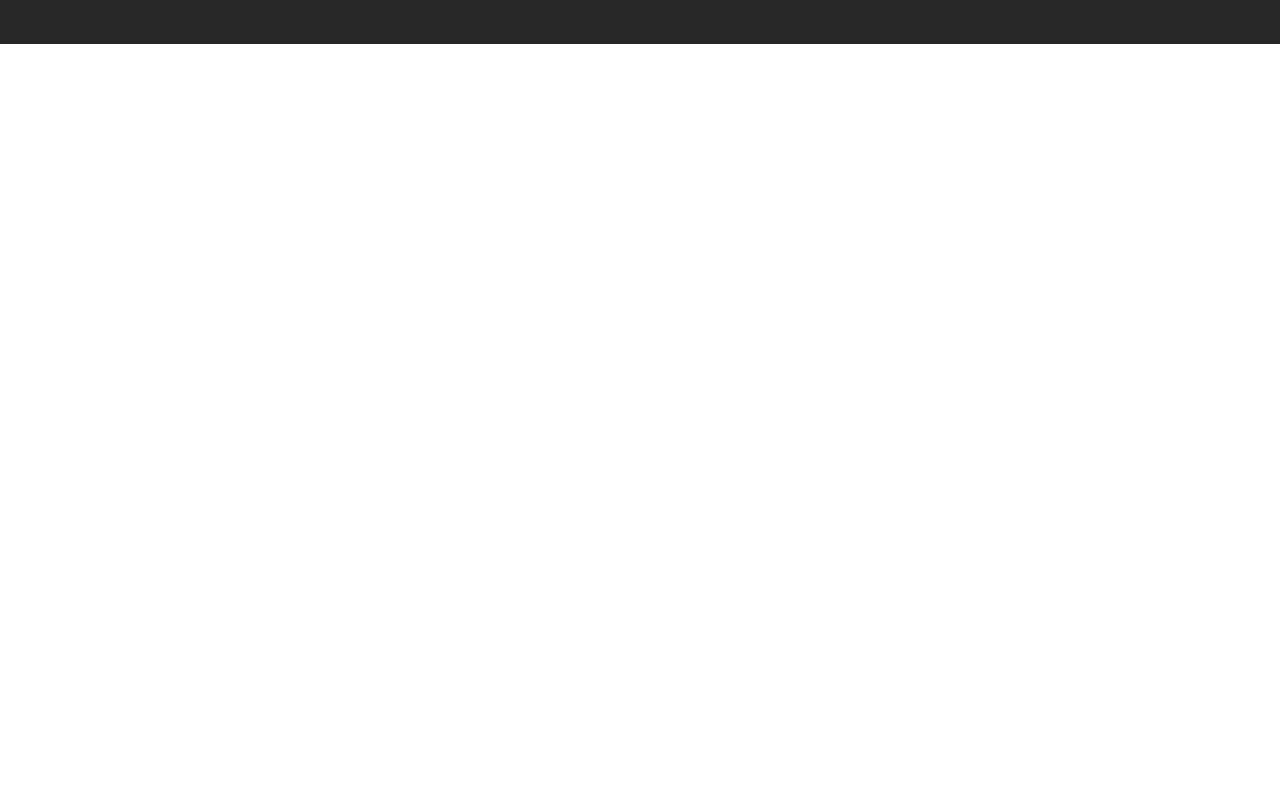
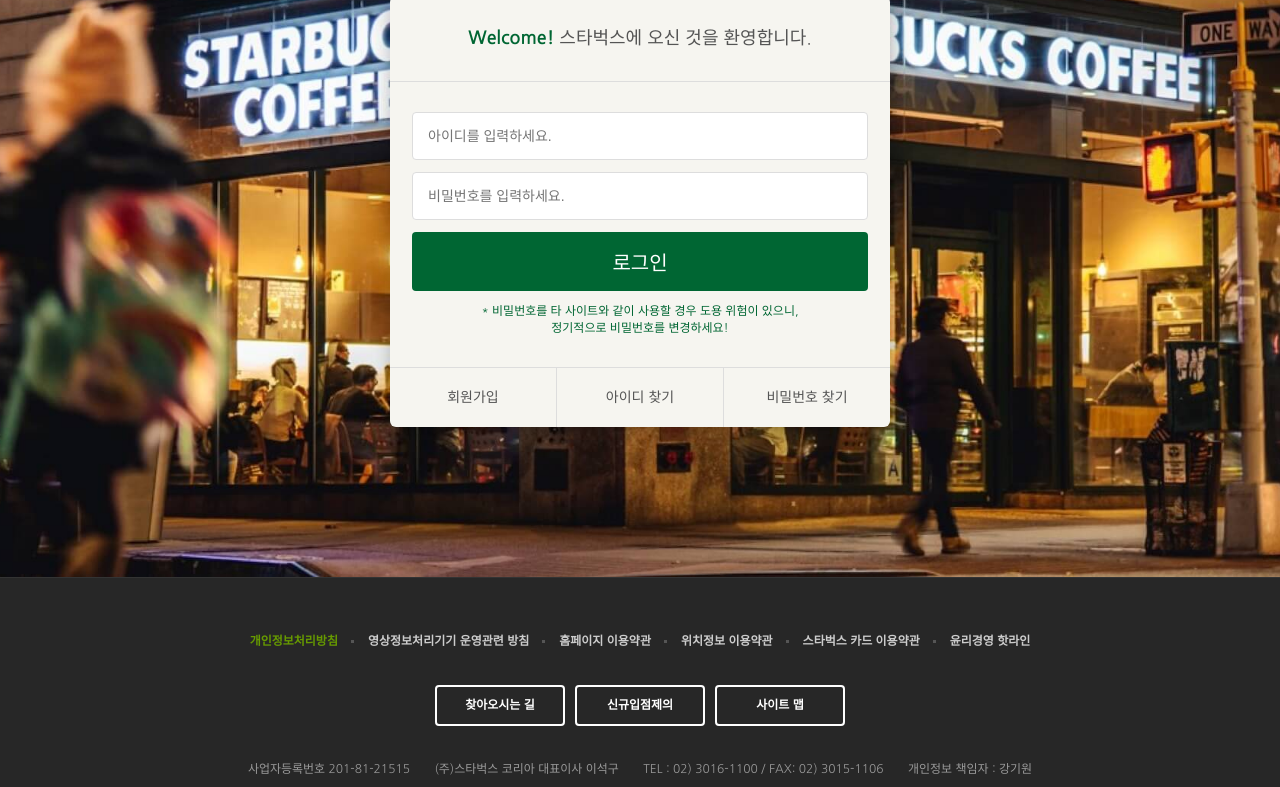
Before and after one commit to jeongbohyeoun/Starbucks, a plain HTML site: page signin/index.html in a window 1280 px wide. Shown: the part 290-1077 px from the top of the page. Before the commit the page ends 800 px from the top, so only its background shows below. Drawn offline with nearby package versions, Linux system fonts and the light colour scheme.

Commit message:
로그인 페이지 완성

```diff
--- /dev/null
+++ b/css/signin.css
@@ -0,0 +1,79 @@
+.signin {
+  margin-top: 120px;
+  padding: 100px 0 150px;
+  background-image: url("../images/signin_bg.jpg");
+  background-repeat: no-repeat;
+  background-position: center;
+  background-attachment: fixed;
+  background-size: cover;
+}
+.signin h1 {
+  color: #fff;
+  font-size: 30px;
+  font-weight: 700;
+  text-align: center;
+  margin-bottom: 24px;
+}
+.signin__card {
+  width: 500px;
+  margin: 0 auto;
+  border-radius: 6px;
+  background-color: #F6F5F0;
+  box-shadow: 2px 2px 20px rgba(0,0,0,.3);
+  color: #555;
+}
+.signin__card h2 {
+  padding: 30px;
+  font-size: 18px;
+  text-align: center;
+  border-bottom: 1px solid #ddd;
+}
+.signin__card h2 strong {
+  font-weight: 700;
+  color: #006633;
+}
+.signin__card form {
+  padding: 30px 22px;
+}
+.signin__card form input {
+  width: 100%;
+  margin-bottom: 12px;
+  padding: 15px;
+  border: 1px solid #ddd;
+  border-radius: 4px;
+  outline: none;
+  box-sizing: border-box;
+  font-size: 14px;
+}
+
+.signin__card form [type='submit'] {
+  background-color: #006633;
+  border: none;
+  color: #fff;
+  font-size: 20px;
+  cursor: pointer;
+}
+.signin__card form p {
+  font-size: 12px;
+  color: #006633;
+  text-align: center;
+}
+.signin__card .actions {
+  display: flex;
+  border-top: 1px solid #ddd;
+}
+.signin__card .actions a {
+  flex-grow: 1;
+  flex-basis: 0;
+  text-align: center;
+  padding: 20px;
+  color: #555;
+  font-size: 14px;
+  border-right: 1px solid #ddd;
+}
+.signin__card .actions a:last-child {
+  border-right: none;
+}
+.signin__card .actions a:hover {
+  text-decoration: underline;
+}
--- a/signin/index.html
+++ b/signin/index.html
@@ -25,7 +25,9 @@
   <link rel="preconnect" href="https://fonts.gstatic.com" crossorigin>
   <link href="https://fonts.googleapis.com/css2?family=Nanum+Gothic:wght@400;700&display=swap" rel="stylesheet">
   <link rel="stylesheet" href="https://fonts.googleapis.com/icon?family=Material+Icons" />
+
   <link rel="stylesheet" href="../css/common.css">
+  <link rel="stylesheet" href="../css/signin.css">
 
   <script defer src="../js/common.js"></script>
 
@@ -366,7 +368,26 @@
   </header>
 
   <section class="signin">
-
+    <h1>로그인</h1>
+    <div class="signin__card">
+      <h2>
+       <strong>Welcome!</strong> 스타벅스에 오신 것을 환영합니다.
+      </h2>
+      <form>
+        <input type="text" placeholder="아이디를 입력하세요." />
+        <input type="password" placeholder="비밀번호를 입력하세요." />
+        <input type="submit" value="로그인" />
+        <p>
+          * 비밀번호를 타 사이트와 같이 사용할 경우 도용 위험이 있으니, <br/>
+          정기적으로 비밀번호를 변경하세요!
+        </p>
+      </form>
+      <div class="actions">
+        <a href="javascript:void(0)">회원가입</a>
+        <a href="javascript:void(0)">아이디 찾기</a>
+        <a href="javascript:void(0)">비밀번호 찾기</a>
+      </div>
+    </div>
   </section>
 
 
```
